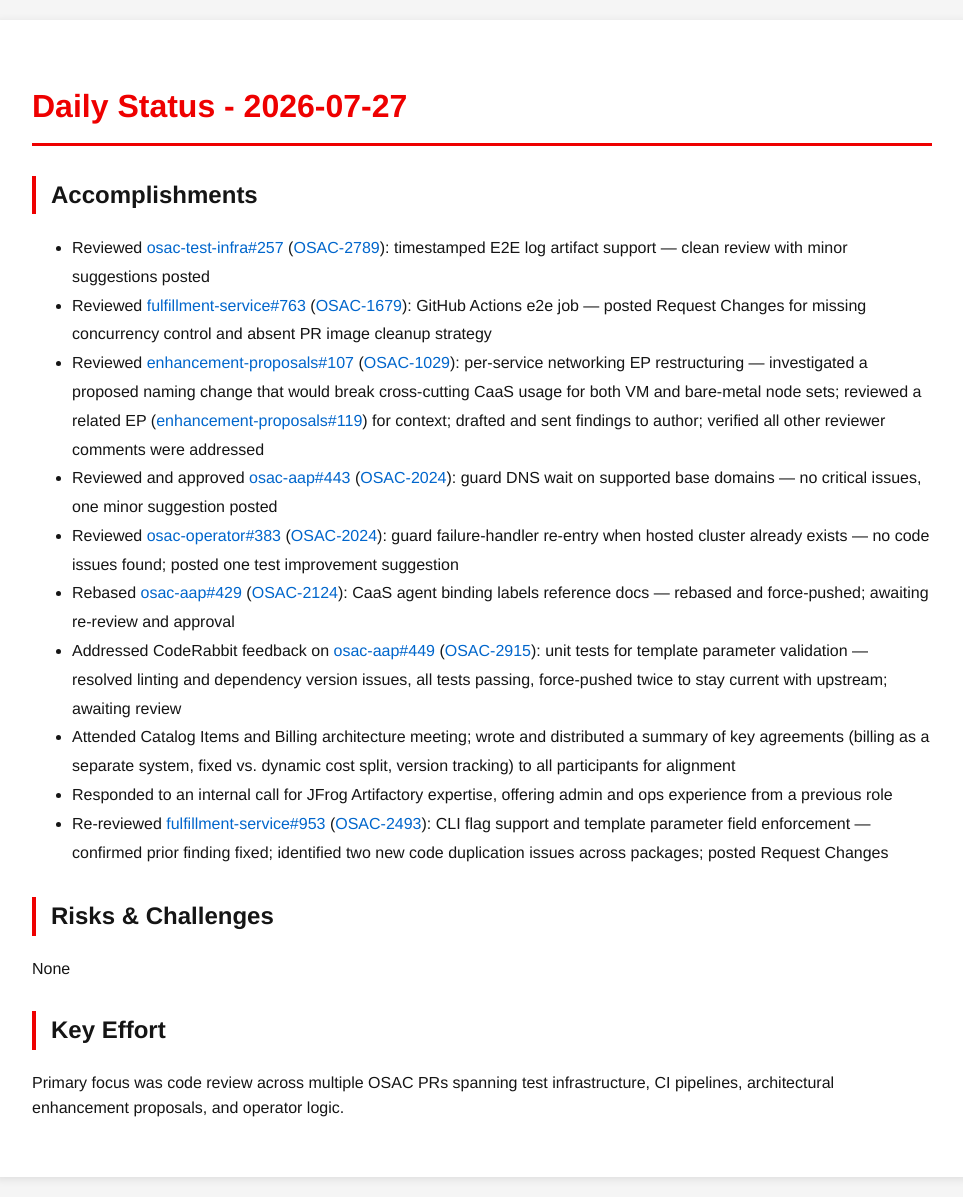
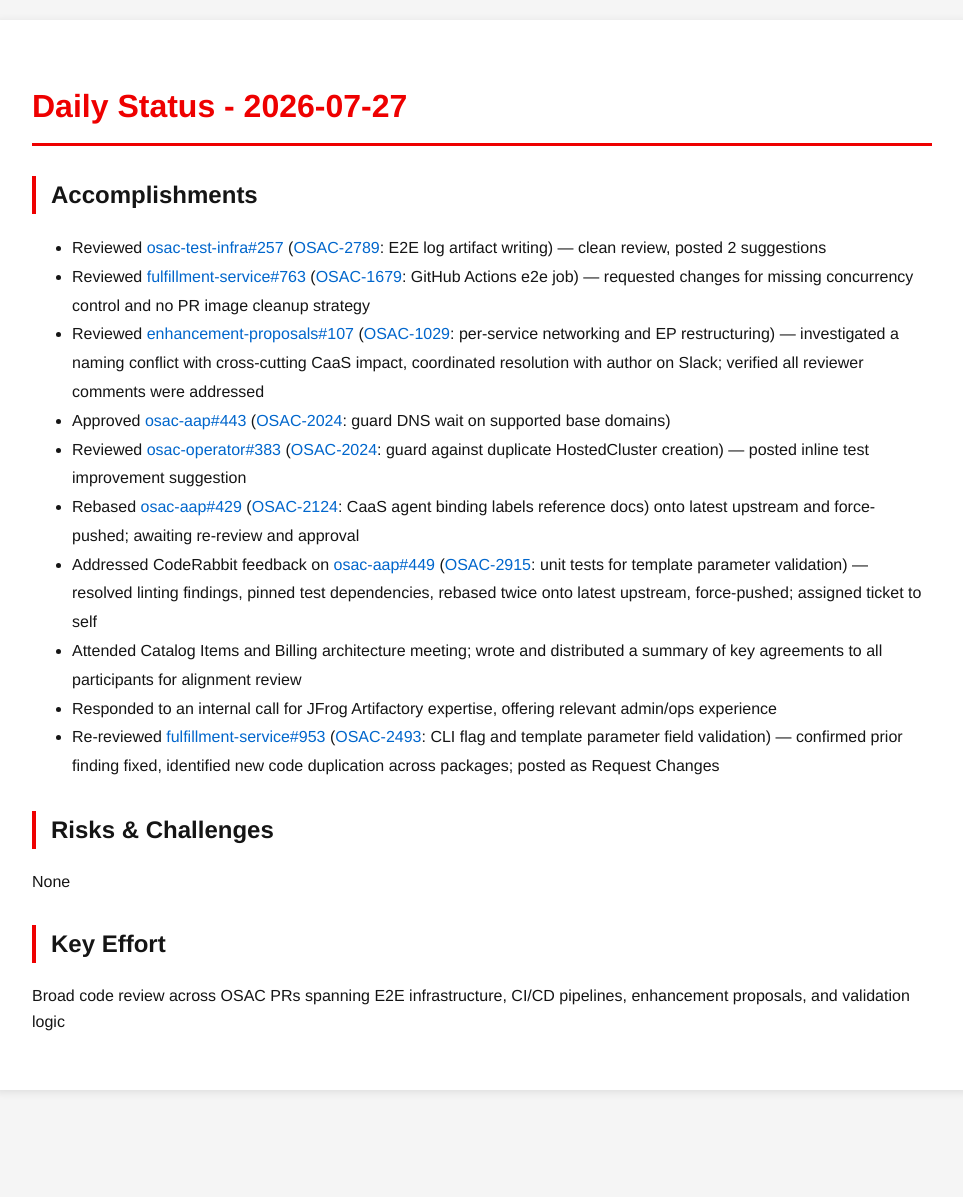
Before and after one commit to tzvatot/daily-status, a Jekyll site: the page built from 2026-07-27.md, in a window 1280 px wide. Shown: the whole page, without its empty margins (158-1121 px from the left). Built offline with Jekyll 4.4.1, drawn with Linux system fonts in a browser that asks for light colours; after the commit the page ends 1110 px from its top, so only the background shows below that.

Commit message:
Daily status update - 2026-07-27

```diff
--- a/2026-07-27.md
+++ b/2026-07-27.md
@@ -7,19 +7,19 @@ date: 2026-07-27
 # Daily Status - 2026-07-27
 
 ## Accomplishments
-- Reviewed [osac-test-infra#257](https://github.com/osac-project/osac-test-infra/pull/257) ([OSAC-2789](https://redhat.atlassian.net/browse/OSAC-2789)): timestamped E2E log artifact support — clean review with minor suggestions posted
-- Reviewed [fulfillment-service#763](https://github.com/osac-project/fulfillment-service/pull/763) ([OSAC-1679](https://redhat.atlassian.net/browse/OSAC-1679)): GitHub Actions e2e job — posted Request Changes for missing concurrency control and absent PR image cleanup strategy
-- Reviewed [enhancement-proposals#107](https://github.com/osac-project/enhancement-proposals/pull/107) ([OSAC-1029](https://redhat.atlassian.net/browse/OSAC-1029)): per-service networking EP restructuring — investigated a proposed naming change that would break cross-cutting CaaS usage for both VM and bare-metal node sets; reviewed a related EP ([enhancement-proposals#119](https://github.com/osac-project/enhancement-proposals/pull/119)) for context; drafted and sent findings to author; verified all other reviewer comments were addressed
-- Reviewed and approved [osac-aap#443](https://github.com/osac-project/osac-aap/pull/443) ([OSAC-2024](https://redhat.atlassian.net/browse/OSAC-2024)): guard DNS wait on supported base domains — no critical issues, one minor suggestion posted
-- Reviewed [osac-operator#383](https://github.com/osac-project/osac-operator/pull/383) ([OSAC-2024](https://redhat.atlassian.net/browse/OSAC-2024)): guard failure-handler re-entry when hosted cluster already exists — no code issues found; posted one test improvement suggestion
-- Rebased [osac-aap#429](https://github.com/osac-project/osac-aap/pull/429) ([OSAC-2124](https://redhat.atlassian.net/browse/OSAC-2124)): CaaS agent binding labels reference docs — rebased and force-pushed; awaiting re-review and approval
-- Addressed CodeRabbit feedback on [osac-aap#449](https://github.com/osac-project/osac-aap/pull/449) ([OSAC-2915](https://redhat.atlassian.net/browse/OSAC-2915)): unit tests for template parameter validation — resolved linting and dependency version issues, all tests passing, force-pushed twice to stay current with upstream; awaiting review
-- Attended Catalog Items and Billing architecture meeting; wrote and distributed a summary of key agreements (billing as a separate system, fixed vs. dynamic cost split, version tracking) to all participants for alignment
-- Responded to an internal call for JFrog Artifactory expertise, offering admin and ops experience from a previous role
-- Re-reviewed [fulfillment-service#953](https://github.com/osac-project/fulfillment-service/pull/953) ([OSAC-2493](https://redhat.atlassian.net/browse/OSAC-2493)): CLI flag support and template parameter field enforcement — confirmed prior finding fixed; identified two new code duplication issues across packages; posted Request Changes
+- Reviewed [osac-test-infra#257](https://github.com/osac-project/osac-test-infra/pull/257) ([OSAC-2789](https://redhat.atlassian.net/browse/OSAC-2789): E2E log artifact writing) — clean review, posted 2 suggestions
+- Reviewed [fulfillment-service#763](https://github.com/osac-project/fulfillment-service/pull/763) ([OSAC-1679](https://redhat.atlassian.net/browse/OSAC-1679): GitHub Actions e2e job) — requested changes for missing concurrency control and no PR image cleanup strategy
+- Reviewed [enhancement-proposals#107](https://github.com/osac-project/enhancement-proposals/pull/107) ([OSAC-1029](https://redhat.atlassian.net/browse/OSAC-1029): per-service networking and EP restructuring) — investigated a naming conflict with cross-cutting CaaS impact, coordinated resolution with author on Slack; verified all reviewer comments were addressed
+- Approved [osac-aap#443](https://github.com/osac-project/osac-aap/pull/443) ([OSAC-2024](https://redhat.atlassian.net/browse/OSAC-2024): guard DNS wait on supported base domains)
+- Reviewed [osac-operator#383](https://github.com/osac-project/osac-operator/pull/383) ([OSAC-2024](https://redhat.atlassian.net/browse/OSAC-2024): guard against duplicate HostedCluster creation) — posted inline test improvement suggestion
+- Rebased [osac-aap#429](https://github.com/osac-project/osac-aap/pull/429) ([OSAC-2124](https://redhat.atlassian.net/browse/OSAC-2124): CaaS agent binding labels reference docs) onto latest upstream and force-pushed; awaiting re-review and approval
+- Addressed CodeRabbit feedback on [osac-aap#449](https://github.com/osac-project/osac-aap/pull/449) ([OSAC-2915](https://redhat.atlassian.net/browse/OSAC-2915): unit tests for template parameter validation) — resolved linting findings, pinned test dependencies, rebased twice onto latest upstream, force-pushed; assigned ticket to self
+- Attended Catalog Items and Billing architecture meeting; wrote and distributed a summary of key agreements to all participants for alignment review
+- Responded to an internal call for JFrog Artifactory expertise, offering relevant admin/ops experience
+- Re-reviewed [fulfillment-service#953](https://github.com/osac-project/fulfillment-service/pull/953) ([OSAC-2493](https://redhat.atlassian.net/browse/OSAC-2493): CLI flag and template parameter field validation) — confirmed prior finding fixed, identified new code duplication across packages; posted as Request Changes
 
 ## Risks & Challenges
 None
 
 ## Key Effort
-Primary focus was code review across multiple OSAC PRs spanning test infrastructure, CI pipelines, architectural enhancement proposals, and operator logic.
+Broad code review across OSAC PRs spanning E2E infrastructure, CI/CD pipelines, enhancement proposals, and validation logic
```
